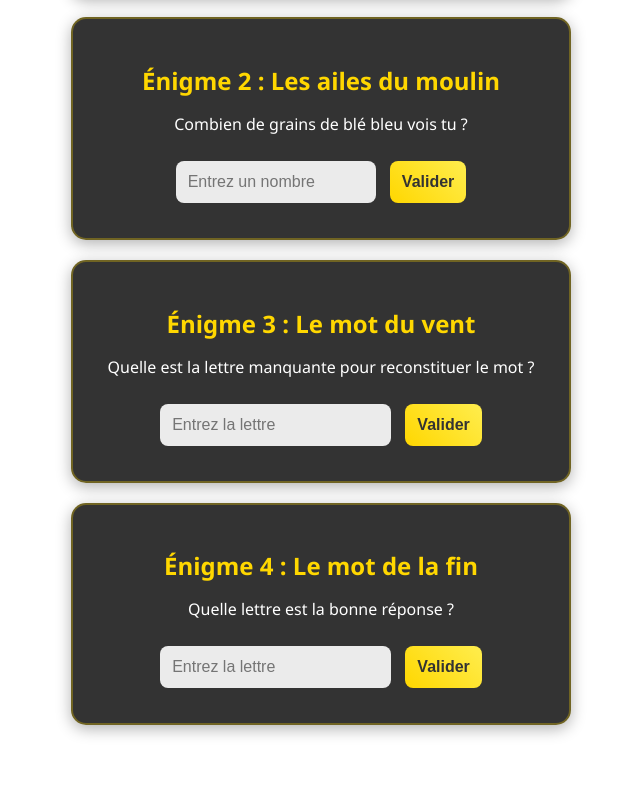
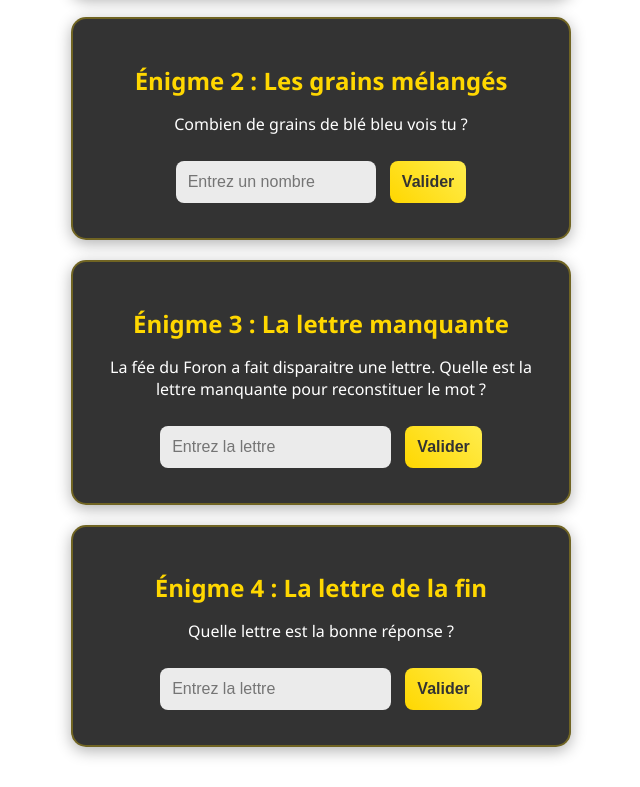
Before and after one commit to Mednum74100/moulindecarra, a plain HTML site: page index.html in a window 1280 px wide. Shown: the part 536-1323 px from the top of the page, without its empty margins (319-959 px from the left). Before the commit the page ends 1301 px from the top, so only its background shows below. Drawn offline with Linux system fonts and the light colour scheme.

Commit message:
Update index.html

```diff
--- a/index.html
+++ b/index.html
@@ -37,7 +37,7 @@ Alors qu'il maudissait le ciel et les éléments, une douce mélodie s'éleva du
 
     <!-- Énigme 2 -->
     <div class="enigme" id="enigme2">
-      <h2>Énigme 2 : Les ailes du moulin</h2>
+      <h2>Énigme 2 : Les grains mélangés</h2>
       <p>Combien de grains de blé bleu vois tu ?</p>
       <input type="number" id="input2" placeholder="Entrez un nombre" min="1" max="10">
       <button onclick="checkEnigme(2)">Valider</button>
@@ -54,8 +54,8 @@ Le meunier, figé par la surprise et un certain malaise, tenta de bafouiller que
 
     <!-- Énigme 3 -->
     <div class="enigme" id="enigme3">
-      <h2>Énigme 3 : Le mot du vent</h2>
-      <p> Quelle est la lettre manquante pour reconstituer le mot ?</p>
+      <h2>Énigme 3 : La lettre manquante</h2>
+      <p> La fée du Foron a fait disparaitre une lettre. Quelle est la lettre manquante pour reconstituer le mot ?</p>
       <input type="text" id="input3" placeholder="Entrez la lettre" maxlength="20">
       <button onclick="checkEnigme(3)">Valider</button>
     </div>
@@ -73,7 +73,7 @@ Les villageois, intrigués par l'arrêt prolongé du moulin, vinrent aux nouvell
 
      <!-- Énigme 4 -->
     <div class="enigme" id="enigme4">
-      <h2>Énigme 4 : Le mot de la fin</h2>
+      <h2>Énigme 4 : La lettre de la fin</h2>
       <p> Quelle lettre est la bonne réponse ?</p>
       <input type="text" id="input4" placeholder="Entrez la lettre" maxlength="20">
       <button onclick="checkEnigme(4)">Valider</button>
@@ -99,4 +99,5 @@ Cependant la malédiction n'était pas levée pour autant,  Maître Cornélius
 
   <script src="script.js"></script>
 </body>
+
 </html>
```
